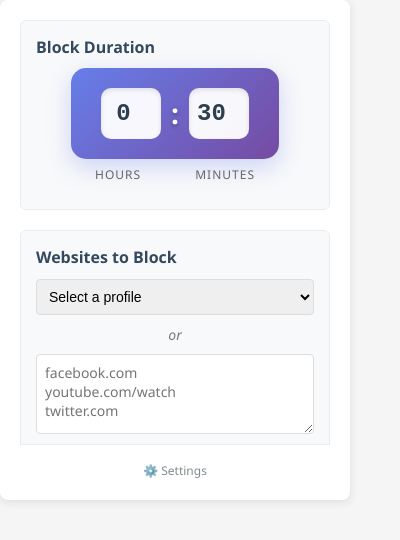
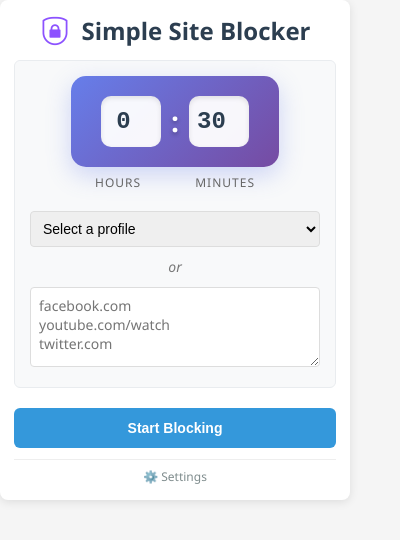
Before and after one commit to dave11k/simple-site-blocker, a browser extension: page popup.html in a window 400 px wide. Drawn offline with Linux system fonts and the light colour scheme.

Commit message:
Popup ui fixes

```diff
--- a/popup.html
+++ b/popup.html
@@ -8,11 +8,20 @@
   </head>
   <body>
     <div class="container">
+      <h1>
+        <img
+          src="logo.png"
+          alt="Simple Site Blocker"
+          class="title-logo"
+        />Simple Site Blocker
+      </h1>
+
+
       <div class="content-area">
         <!-- Initial State (Not Blocking) -->
         <div id="initial-state">
           <div class="section">
-            <h3>Block Duration</h3>
+            <!-- <h3>Block Duration</h3> -->
             <div class="timer-input">
               <div class="timer-display">
                 <input
@@ -38,10 +47,6 @@
                 <span>minutes</span>
               </div>
             </div>
-          </div>
-
-          <div class="section">
-            <h3>Websites to Block</h3>
             <select id="profile-select">
               <option value="">Select a profile</option>
             </select>
@@ -51,6 +56,11 @@
               placeholder="facebook.com&#10;youtube.com/watch&#10;twitter.com"
             ></textarea>
           </div>
+
+          <!-- <div class="section">
+            <h3>Websites to Block</h3>
+
+          </div> -->
 
           <button id="start-blocking" class="primary-btn">
             Start Blocking
@@ -64,14 +74,14 @@
               <div class="time-display" id="time-remaining">00:00:00</div>
               <div class="time-label">Time Remaining</div>
             </div>
-            <div class="blocked-sites">
+            <div class="blocked-sites" style="display: none;">
               <strong>Blocked Sites:</strong>
               <ul id="blocked-sites-list"></ul>
             </div>
+
           </div>
 
           <div class="section">
-            <h3>💭 Distraction Thought</h3>
             <textarea
               id="distraction-note"
               placeholder="Quick note about what's distracting you..."
--- a/styles.css
+++ b/styles.css
@@ -17,7 +17,7 @@ body {
 .container {
   width: 350px;
   height: 500px;
-  padding: 20px;
+  padding: 14px;
   background-color: #fff;
   border-radius: 8px;
   box-shadow: 0 2px 10px rgba(0, 0, 0, 0.1);
@@ -29,7 +29,7 @@ body {
 h1 {
   text-align: center;
   color: #2c3e50;
-  margin-bottom: 20px;
+  margin-bottom: 12px;
   font-size: 24px;
   flex-shrink: 0;
   display: flex;
@@ -75,7 +75,7 @@ h3 {
   flex-direction: column;
   align-items: center;
   gap: 8px;
-  margin-bottom: 10px;
+  margin-bottom: 20px;
 }
 
 .timer-display {
@@ -337,7 +337,7 @@ h3 {
 .footer {
   text-align: center;
   margin-top: auto;
-  padding-top: 15px;
+  padding-top: 6px;
   border-top: 1px solid #eee;
   flex-shrink: 0;
 }
```
